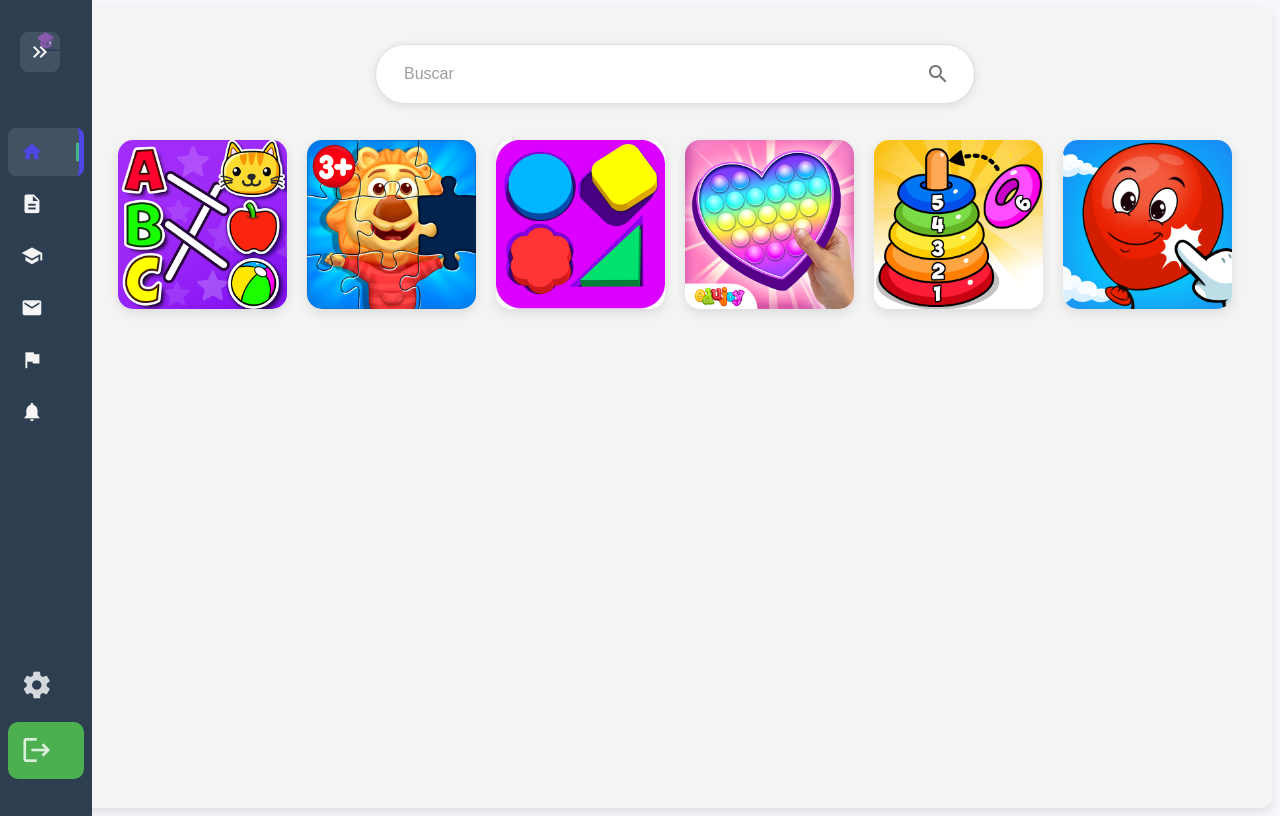
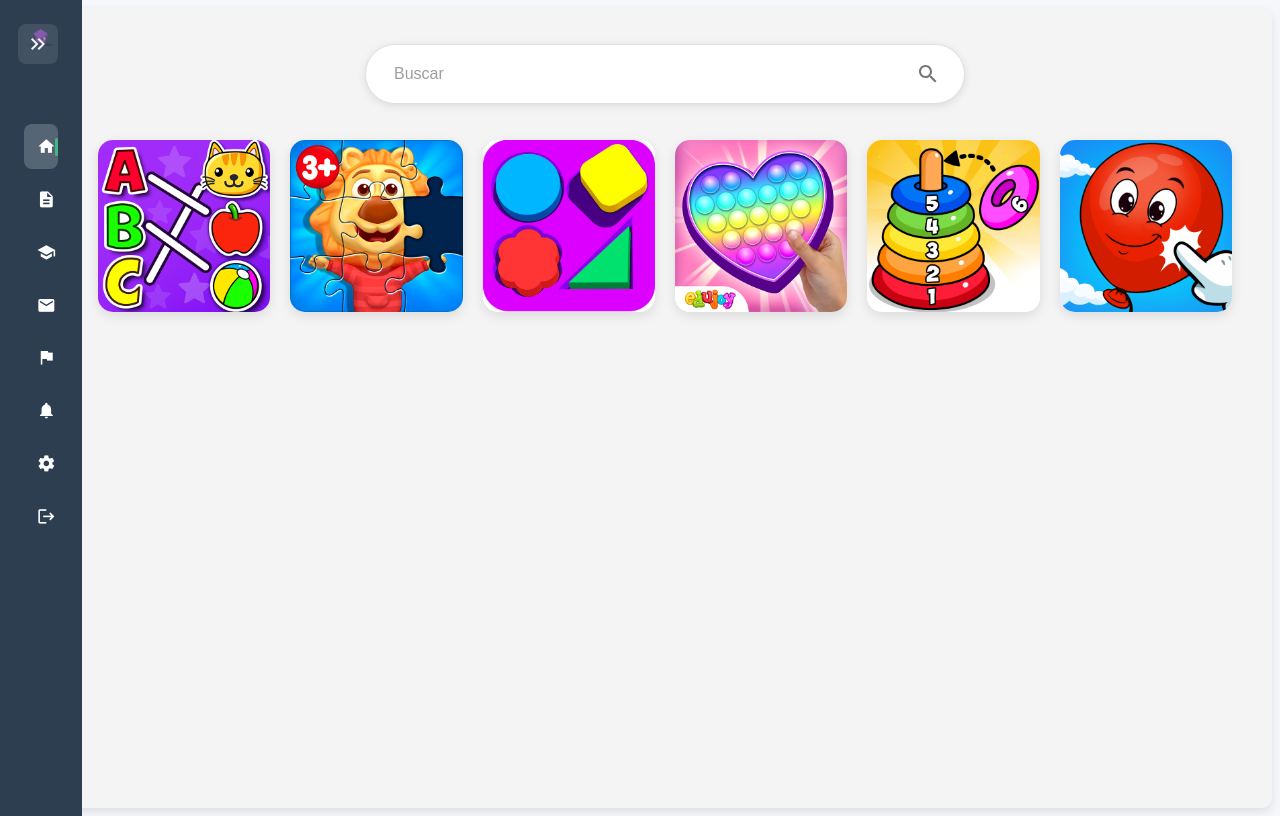
Before and after one commit to JohanUllola/learning2gether, a Vue app: page / in a window 1280 px wide. Built offline with nearby package versions, Linux system fonts and the light colour scheme; no server answers; sample sign-in values are in the browser's storage.

Commit message:
sidebar Finished
Sidebar Completado 100% y vista del contendio

```diff
--- a/index.html
+++ b/index.html
@@ -10,6 +10,7 @@
 	<link href="https://fonts.googleapis.com/css2?family=Fira+Sans:ital,wght@0,400;0,700;0,900;1,400;1,700;1,900&display=swap" rel="stylesheet">
 	<link href="https://fonts.googleapis.com/css2?family=Material+Icons" rel="stylesheet">
   <link rel="stylesheet" href="https://cdnjs.cloudflare.com/ajax/libs/font-awesome/6.0.0/css/all.min.css">
+  <link href="https://fonts.googleapis.com/css2?family=Roboto:wght@400;700&display=swap" rel="stylesheet">
 
 
   </head>
--- a/src/App.vue
+++ b/src/App.vue
@@ -28,7 +28,6 @@ $background-dark: #1e1e1e;
 $card-background-dark: #2d2d2d;
 $text-color-dark: #f0f0f0;
 
-/* Estilos generales */
 body {
   background-color: $background-light;
   color: $text-color-light;
@@ -41,15 +40,15 @@ body {
   height: 100vh;
 }
 
-/* Contenedor principal: se desplaza a la derecha para no quedar debajo del sidebar fijo */
+/* El margen izquierdo se adapta dinámicamente según la variable CSS --sidebar-width */
 .content {
   flex: 1;
-  margin-left: 70px; /* Ajusta este valor si el sidebar se expande */
+  margin-left: var(--sidebar-width, 60px); /* Valor por defecto: 60px si no se ha definido la variable */
   background: $background-light;
   border-radius: 10px;
   padding: 20px;
   box-shadow: 0 4px 10px rgba(0, 0, 0, 0.1);
-  transition: background-color 0.3s ease, color 0.3s ease;
+  transition: margin-left 0.3s ease, background-color 0.3s ease, color 0.3s ease;
 }
 
 /* Tarjetas */
--- a/src/components/Sidebar.vue
+++ b/src/components/Sidebar.vue
@@ -14,11 +14,10 @@
 		</div>
 	  </div>
 
-	  <div class="main-menu">
-		<h3 v-show="is_expanded">Menú</h3>
-		<div class="menu">
+	  <!-- Contenedor unificado para todos los elementos del menú -->
+	  <div class="menu-container">
 		<router-link
-			v-for="item in mainMenu"
+			v-for="item in allMenuItems"
 			:key="item.path"
 			:to="item.path"
 			class="button"
@@ -27,91 +26,89 @@
 			<span class="material-icons">{{ item.icon }}</span>
 			<span v-show="is_expanded" class="text">{{ item.text }}</span>
 		</router-link>
-		</div>
-	  </div>
 
-	  <div class="flex"></div>
-
-	  <div class="footer-section">
-		<div class="menu">
-		  <router-link to="/config" class="button">
-			<span class="material-icons">settings</span>
-			<span v-show="is_expanded" class="text">Configuración</span>
-		  </router-link>
-		</div>
-
-		<div class="menu">
+		<!-- Botón de logout -->
 		<button class="button" @click="userStore.logoutUser">
 			<span class="material-icons">logout</span>
 			<span v-show="is_expanded" class="text">Cerrar sesión</span>
 		</button>
 	  </div>
-	  </div>
 	</aside>
 </template>
 
 <script setup>
-  import { ref } from 'vue'
+import { ref, watch, onMounted } from 'vue'
 import { useRoute } from 'vue-router'
 import logoURL from '../assets/logo1-01.png'
 import { useUserStore } from '../stores/user'
 
 const userStore = useUserStore()
 const route = useRoute()
-  const is_expanded = ref(localStorage.getItem("is_expanded") === "true")
+const is_expanded = ref(localStorage.getItem('is_expanded') === 'true')
 
-  const mainMenu = [
+// Unificamos todos los elementos del menú en una sola lista
+const allMenuItems = [
 	{ path: '/', icon: 'home', text: 'Inicio' },
 	{ path: '/profile', icon: 'description', text: 'Perfil' },
 	{ path: '/students', icon: 'school', text: 'Estudiantes' },
 	{ path: '/messages', icon: 'email', text: 'Mensajes' },
 	{ path: '/goal', icon: 'flag', text: 'Logros' },
-	{ path: '/notify', icon: 'notifications', text: 'Notificaciones' }
+	{ path: '/notify', icon: 'notifications', text: 'Notificaciones' },
+	{ path: '/config', icon: 'settings', text: 'Configuración' }
 ]
 
 const ToggleMenu = () => {
 	is_expanded.value = !is_expanded.value
-	localStorage.setItem("is_expanded", is_expanded.value)
+	localStorage.setItem('is_expanded', is_expanded.value)
 }
+
+// Al montar el componente, establecemos la variable CSS según el estado inicial
+onMounted(() => {
+  document.documentElement.style.setProperty('--sidebar-width', is_expanded.value ? '200px' : '50px')
+})
+
+// Actualizamos la variable CSS cada vez que is_expanded cambie
+watch(is_expanded, (newVal) => {
+  document.documentElement.style.setProperty('--sidebar-width', newVal ? '200px' : '50px')
+})
 </script>
 
 <style scoped lang="scss">
 .sidebar {
 	background: #2c3e50;
 	color: white;
-	width: 60px;
+	width: 50px;
 	height: 100vh;
 	position: fixed;
 	left: 0;
 	top: 0;
 	transition: 0.3s ease;
 	z-index: 1000;
-	display: flex;
-	flex-direction: column;
 	overflow: hidden;
+	font-family: 'Roboto', sans-serif;
 
 	&.is-expanded {
-	  width: 250px;
+	  width: 200px;
 	}
 
 	.header-section {
 	  flex-shrink: 0;
-	  padding: 1rem;
+	  padding: 0.8rem;
 	  position: relative;
-	  height: 80px;
+	  height: 70px;
 
 	  .logo {
 		img {
 		  width: 100%;
-		  max-width: 45px;
+		  max-width: 40px;
 		  transition: 0.3s ease;
 		}
 	  }
 
 	  .menu-toggle-wrap {
 		position: absolute;
-		top: 1rem;
-		right: 1rem;
+		top: 0.5rem;
+		right: 0.5rem;
 
 		.menu-toggle {
 		  background: rgba(255, 255, 255, 0.1);
@@ -136,56 +133,34 @@
 	  }
 	}
 
-	.main-menu {
+	.menu-container {
 	  flex: 1;
-	  min-height: 0;
+	  display: flex;
+	  flex-direction: column;
+	  gap: 0.5rem;
 	  padding: 0 0.5rem;
-	  height: 100%;
-
-
-	  &::-webkit-scrollbar {
-		width: 6px;
-		background-color: transparent;
+	  margin-top: 0.8rem;
 	}
-
-	  &::-webkit-scrollbar-thumb {
-		background-color: rgba(255, 255, 255, 0.2);
-		border-radius: 3px;
-	  }
-
-	  &::-webkit-scrollbar-thumb:hover {
-		background-color: rgba(255, 255, 255, 0.3);
-	  }
-
-	  h3 {
-		color: rgba(255, 255, 255, 0.5);
-		font-size: 0.875rem;
-		margin: 0 1rem 1rem;
-		text-transform: uppercase;
-	  }
-
-	  .menu {
-		margin-bottom: 1rem;
 
 	.button {
 	  display: flex;
 	  align-items: center;
+	  justify-content: flex-start;
+	  font-size: 1.2rem;
+	  padding: 0.8rem;
+	  border-radius: 8px;
 	  text-decoration: none;
 	  color: white;
-		  padding: 0.8rem;
-		  border-radius: 8px;
-		  transition: 0.3s ease;
-		  margin-bottom: 0.25rem;
 	  background: transparent;
+	  transition: background 0.3s ease;
 	  position: relative;
 
 	  &:hover {
-			background: rgba(255, 255, 255, 0.05);
+		background: rgba(255, 255, 255, 0.1);
 	  }
 
 	  &.active {
-			background: rgba(255, 255, 255, 0.1);
-
+		background: rgba(255, 255, 255, 0.2);
 		&::after {
 		  content: '';
 		  position: absolute;
@@ -199,54 +174,13 @@
 		}
 	  }
 
-		  .material-icons {
-			margin-right: 1rem;
-			flex-shrink: 0;
-			font-size: 1.4rem;
-		  }
-
+	  .material-icons,
 	  .text {
-			white-space: nowrap;
-			overflow: hidden;
-			text-overflow: ellipsis;
-			font-size: 0.9rem;
-		  }
-		}
-	  }
-	}
-
-	.flex {
-	  flex-grow: 1;
-	  min-height: 2rem;
-	}
-
-	.footer-section {
-	  flex-shrink: 0;
-	  padding: 5rem 0.5rem;
-	  //border-top: 1px solid rgba(255, 255, 255, 0.1);
-	  height: 80px;
-
-
-	  .menu {
-		margin-bottom: 0.5rem;
-
-		.button {
-		  width: 100%;
-		  justify-content: flex-start;
-		  padding: 0.8rem;
-
-		  &:hover {
-			background: rgba(255, 255, 255, 0.05);
-		  }
-
-		  &.logout-button:hover {
-			background: rgba(255, 0, 0, 0.1);
+		font-size: inherit;
 	  }
 
 	  .material-icons {
-			color: rgba(255, 255, 255, 0.8);
-		  }
-		}
+		margin-right: 0.5rem;
 	  }
 	}
 }
```
Lines whose indentation alone changed are shown as unchanged.
